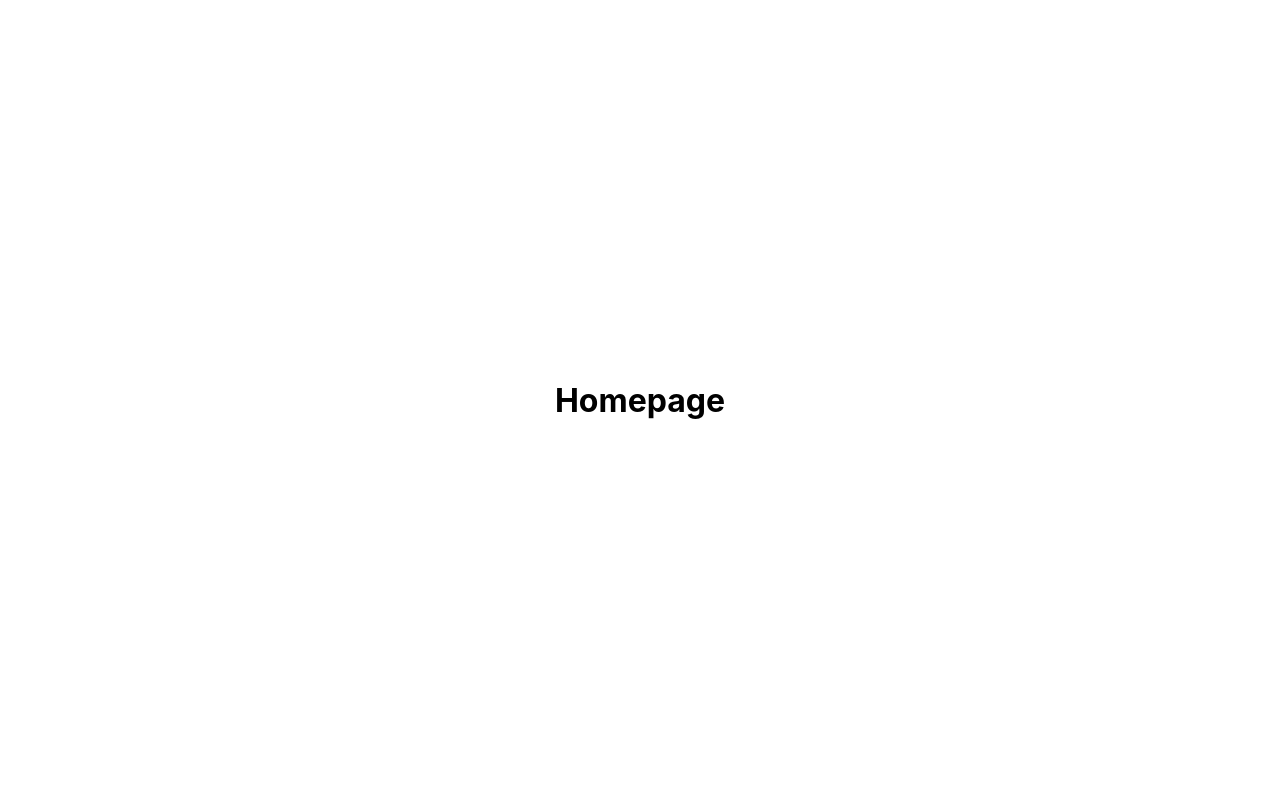
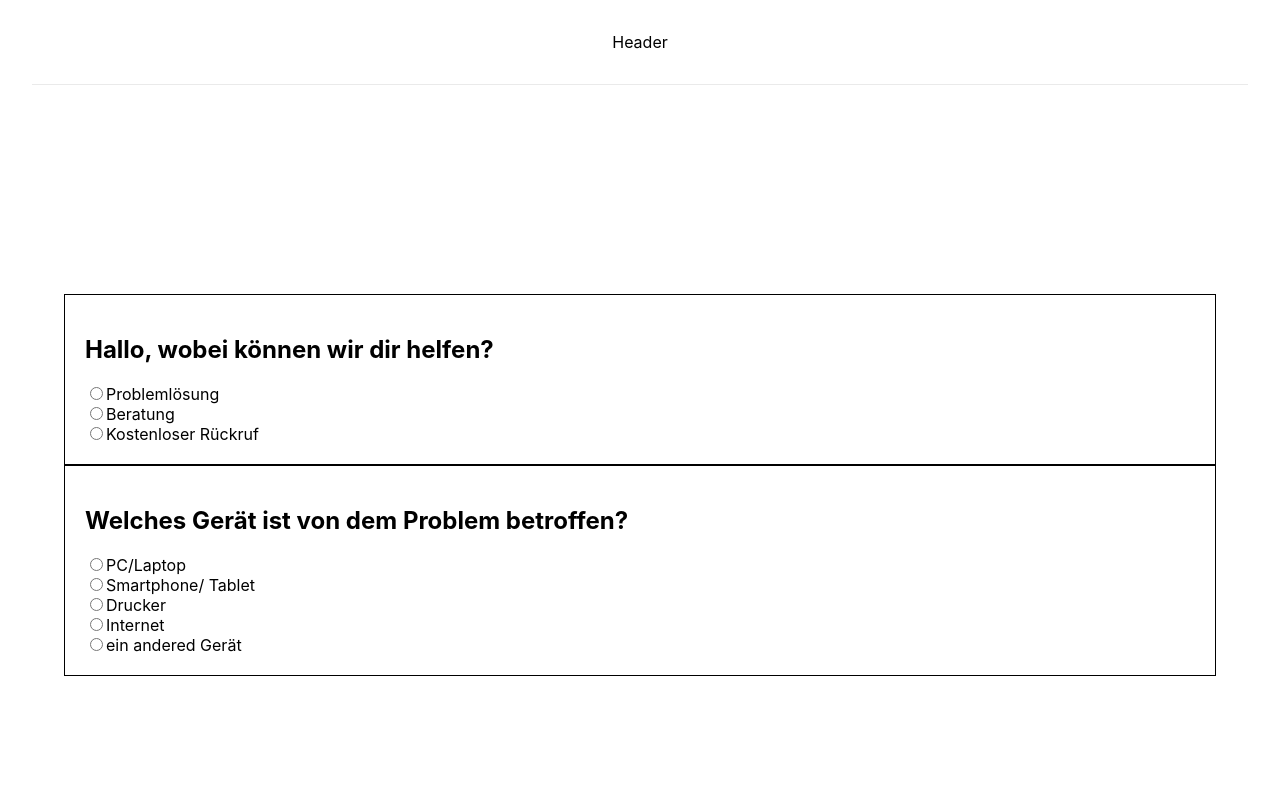
Before and after one commit to websplash/mcfoxx_multistep_form, a Next.js app in the folder multistep-form/: page / in a window 1280 px wide. Shown: the top 800 px of the page. Built offline with nearby package versions, Linux system fonts and the light colour scheme; data requests are answered from the project's data file.

Commit message:
outputting the data from the steps and their answers from the json file

```diff
--- /dev/null
+++ b/multistep-form/components/Header.js
@@ -0,0 +1,12 @@
+import React from 'react'
+import styles from '../styles/Home.module.css'
+
+const Header = () => {
+  return (
+    <header className={styles.header}>
+        Header
+    </header>
+  )
+}
+
+export default Header
--- /dev/null
+++ b/multistep-form/components/Question.js
@@ -0,0 +1,25 @@
+import React from 'react'
+import styles from '../styles/Home.module.css'
+
+const Question = ({step, handleClick}) => {
+
+  return (
+    <div className={styles.questionContainer}>
+        <h2>{step.question}</h2>
+        <div className='answersSelection'>
+
+            {step.answers.map(answer => (
+                <div key={answer.id} className='answerWrapper' onClick={() => handleClick(answer)}>
+                    <input type="radio" id={answer.value} name={answer.value} value={answer.value}></input>
+                    <label htmlFor={answer.value}>{answer.body}</label>
+                </div>
+
+            ))}
+
+        </div>
+    </div>
+  )
+
+}
+
+export default Question
--- /dev/null
+++ b/multistep-form/components/Step.js
@@ -0,0 +1,34 @@
+import {React, useState} from 'react'
+import useFetch from '../useFetch'
+import Question from './Question'
+import styles from '../styles/Home.module.css'
+
+const Step = () => {
+    /* Check if there are any answers for the selected question if not skip to the next one */
+
+    const {data: steps, isLoading, error} = useFetch("http://localhost:3001/steps/")
+    const [chosenAnswers, setChosenAnswers] = useState([])
+
+    const updateChosenAnswer = (value) => {
+        //
+    }
+
+    const handleClick = (value) => {
+        console.log(value);
+    }
+
+    return (
+        <div className={`${styles.container} `}>
+            <form>
+                {error && <div>{error}</div>}
+                {isLoading && <div>Loading...</div>}
+                {steps.length > 0 && steps.map(step => (
+                    <Question key={step.id} step={step} handleClick={handleClick}></Question>
+                ))}
+            </form>
+		</div>
+    )
+
+}
+
+export default Step
--- /dev/null
+++ b/multistep-form/db.json
@@ -0,0 +1,82 @@
+{
+  "steps": [
+    {
+      "id": 1,
+      "question": "Hallo, wobei können wir dir helfen?",
+      "answers": [
+        {
+          "id": "Q11",
+          "body": "Problemlösung",
+          "stepId": 1,
+          "value": "problem"
+        },
+        {
+          "id": "Q12",
+          "body": "Beratung",
+          "stepId": 1,
+          "value": "beratung"
+        },
+        {
+          "id": "Q13",
+          "body": "Kostenloser Rückruf",
+          "stepId": 1,
+          "value": "rueckruf"
+        }
+      ]
+    },
+    {
+      "id": 2,
+      "question": "Welches Gerät ist von dem Problem betroffen?",
+      "answers": [
+        {
+          "id": "Q21",
+          "prevAns": [
+            "problem"
+          ],
+          "body": "PC/Laptop",
+          "stepId": 22,
+          "value": "pc"
+        },
+        {
+          "id": "Q22",
+          "prevAns": [
+            "beratung"
+          ],
+          "body": "Smartphone/ Tablet",
+          "stepId": 2,
+          "value": "mobile"
+        },
+        {
+          "id": "Q23",
+          "prevAns": [
+            "beratung"
+          ],
+          "body": "Drucker",
+          "stepId": 2,
+          "value": "drucker"
+        },
+        {
+          "id": "Q24",
+          "prevAns": [
+            "rueckruf"
+          ],
+          "body": "Internet",
+          "stepId": 2,
+          "value": "internet"
+        },
+        {
+          "id": "Q26",
+          "prevAns": [
+            "rueckruf"
+          ],
+          "body": "ein andered Gerät",
+          "stepId": 2,
+          "value": "anderes"
+        }
+      ]
+    }
+  ],
+  "profile": {
+    "name": "typicode"
+  }
+}
--- a/multistep-form/pages/index.js
+++ b/multistep-form/pages/index.js
@@ -1,7 +1,8 @@
 import Head from 'next/head'
-import Image from 'next/image'
 import styles from '../styles/Home.module.css'
 import Footer from '../components/Footer'
+import Header from '../components/Header'
+import Step from '../components/Step'
 
 export default function Home() {
   return (
@@ -11,11 +12,10 @@ export default function Home() {
         <meta name="description" content="Generated by create next app" />
         <link rel="icon" href="/favicon.ico" />
       </Head>
+      <Header></Header>
 
       <main className={styles.main}>
-        <h1>
-          Homepage
-        </h1>
+        <Step></Step>
       </main>
 
       <Footer></Footer>
--- a/multistep-form/styles/Home.module.css
+++ b/multistep-form/styles/Home.module.css
@@ -1,5 +1,6 @@
 .container {
   padding: 0 2rem;
+  width: 100%;
 }
 
 .main {
@@ -8,6 +9,15 @@
   flex: 1;
   display: flex;
   flex-direction: column;
+  justify-content: center;
+  align-items: center;
+}
+
+.header {
+  display: flex;
+  flex: 1;
+  padding: 2rem 0;
+  border-bottom: 1px solid #eaeaea;
   justify-content: center;
   align-items: center;
 }
@@ -21,96 +31,11 @@
   align-items: center;
 }
 
-.footer a {
-  display: flex;
-  justify-content: center;
-  align-items: center;
-  flex-grow: 1;
+.questionContainer {
+  border: 1px solid black;
+  padding: 20px;
 }
 
-.title a {
-  color: #0070f3;
-  text-decoration: none;
-}
+/* .step-container {
 
-.title a:hover,
-.title a:focus,
-.title a:active {
-  text-decoration: underline;
-}
-
-.title {
-  margin: 0;
-  line-height: 1.15;
-  font-size: 4rem;
-}
-
-.title,
-.description {
-  text-align: center;
-}
-
-.description {
-  margin: 4rem 0;
-  line-height: 1.5;
-  font-size: 1.5rem;
-}
-
-.code {
-  background: #fafafa;
-  border-radius: 5px;
-  padding: 0.75rem;
-  font-size: 1.1rem;
-  font-family: Menlo, Monaco, Lucida Console, Liberation Mono, DejaVu Sans Mono,
-    Bitstream Vera Sans Mono, Courier New, monospace;
-}
-
-.grid {
-  display: flex;
-  align-items: center;
-  justify-content: center;
-  flex-wrap: wrap;
-  max-width: 800px;
-}
-
-.card {
-  margin: 1rem;
-  padding: 1.5rem;
-  text-align: left;
-  color: inherit;
-  text-decoration: none;
-  border: 1px solid #eaeaea;
-  border-radius: 10px;
-  transition: color 0.15s ease, border-color 0.15s ease;
-  max-width: 300px;
-}
-
-.card:hover,
-.card:focus,
-.card:active {
-  color: #0070f3;
-  border-color: #0070f3;
-}
-
-.card h2 {
-  margin: 0 0 1rem 0;
-  font-size: 1.5rem;
-}
-
-.card p {
-  margin: 0;
-  font-size: 1.25rem;
-  line-height: 1.5;
-}
-
-.logo {
-  height: 1em;
-  margin-left: 0.5rem;
-}
-
-@media (max-width: 600px) {
-  .grid {
-    width: 100%;
-    flex-direction: column;
-  }
-}
+} */
--- /dev/null
+++ b/multistep-form/styles/question.css
@@ -0,0 +1,4 @@
+.questionContainer {
+    border: 1px solid black;
+    padding: 20px;
+}
--- /dev/null
+++ b/multistep-form/useFetch.js
@@ -0,0 +1,46 @@
+import { useEffect, useState } from "react"
+
+const useFetch = (url) => {
+
+    const [data, setData] = useState('')
+	const [isLoading, setIsLoading] = useState(true)
+	const [error, setError] = useState('')
+
+    const fetchTheData = async () => {
+
+        const abortCont = new AbortController();
+
+        try{
+            const res = await fetch(url, {signal: abortCont.signal})
+            if(!res.ok){
+                throw Error("Could not fetch the data")
+            }
+            const data = await res.json();
+            setData(data)
+            setIsLoading(false)
+            setError('');
+        }catch(err){
+            console.error(err);
+            if(err.name == "AbortError"){
+                console.log("Fetch Aborted");
+            }else{
+                setIsLoading(false)
+                setError(err.message);
+            }
+        }
+
+        // Aborts the fetch if the new page is loaded or the page is realoaded
+        return () => abortCont.abort();
+    }
+
+    useEffect(() => {
+
+        fetchTheData()
+
+	},[url])
+
+    return {data, isLoading, error}
+
+}
+
+export default useFetch;
```
